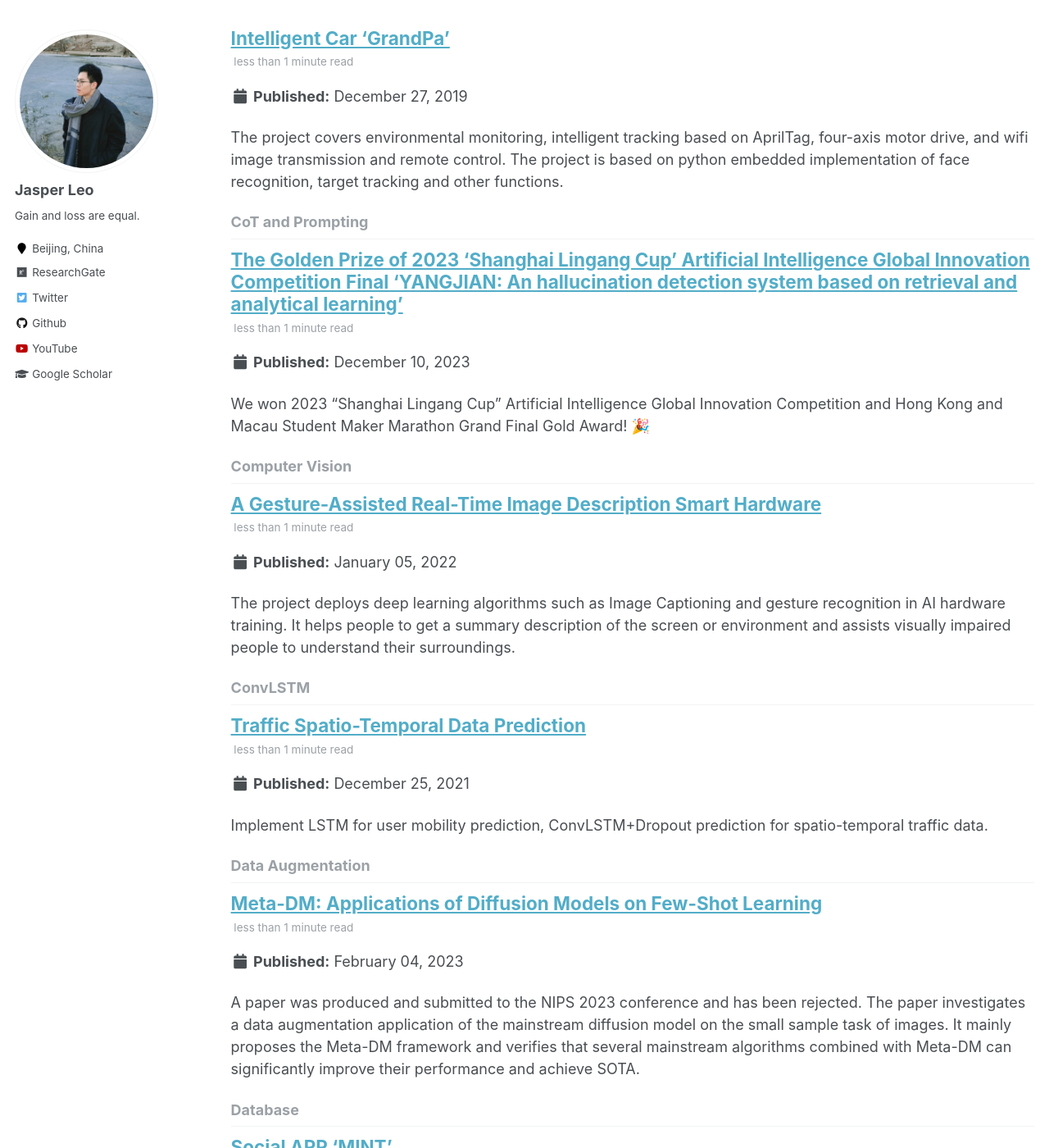
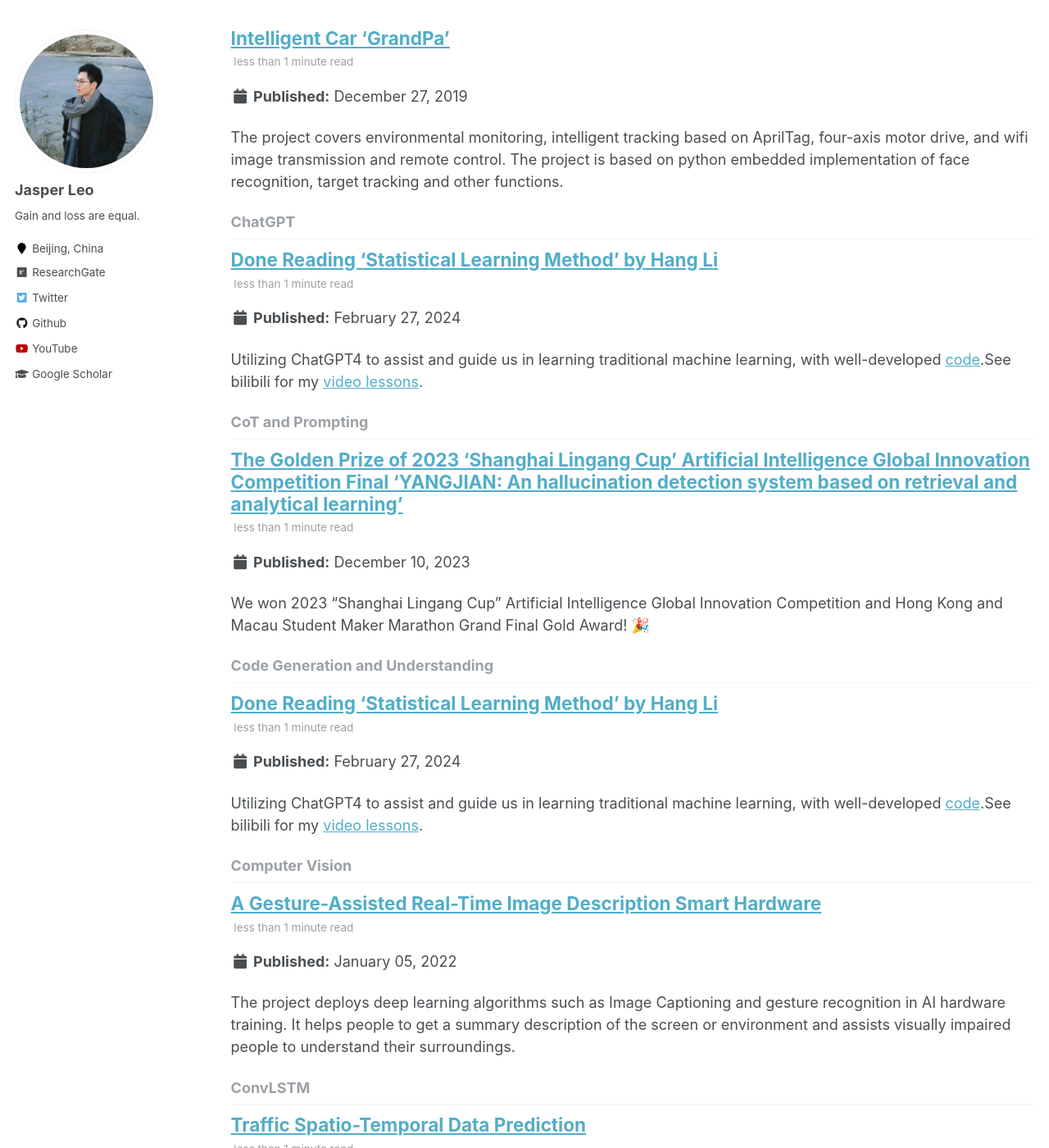
Before and after one commit to KLGR123/KLGR123.github.io, a Jekyll site: the page built from _pages/tag-archive.html, in a window 1280 px wide and 1400 px high, scrolled down 2191 px. Shown: the whole window at 82% size. Built offline with Jekyll 4.4.1, drawn with Linux system fonts in a browser that asks for light colours; some of the changed text lies outside the part shown.

Commit message:
20240223

```diff
--- a/_posts/2024-02-25-mlreading.md
+++ b/_posts/2024-02-25-mlreading.md
@@ -1,7 +1,7 @@
 ---
 title: "Done Reading 'Statistical Learning Method' by Hang Li"
 date: 2024-02-25
-permalink: /posts/2023/02/mlreading/
+permalink: /posts/2024/02/mlreading/
 tags:
   - Machine Learning
   - Statistical Machine Learning
--- /dev/null
+++ b/_posts/2024-02-27-mlwithchatgpt.md
@@ -0,0 +1,13 @@
+---
+title: "Done Reading 'Statistical Learning Method' by Hang Li"
+date: 2024-02-27
+permalink: /posts/2024/02/mlreading/
+tags:
+  - Machine Learning
+  - Statistical Machine Learning
+  - Reading
+  - ChatGPT
+  - Code Generation and Understanding
+---
+
+Utilizing ChatGPT4 to assist and guide us in learning traditional machine learning, with well-developed [code](https://github.com/KLGR123/ML_with_ChatGPT).See bilibili for my [video lessons](https://www.bilibili.com/video/BV1aJ4m1s72s/?spm_id_from=333.999.0.0&vd_source=8ada4c6c07becb65cb6e47d836567360).
```
